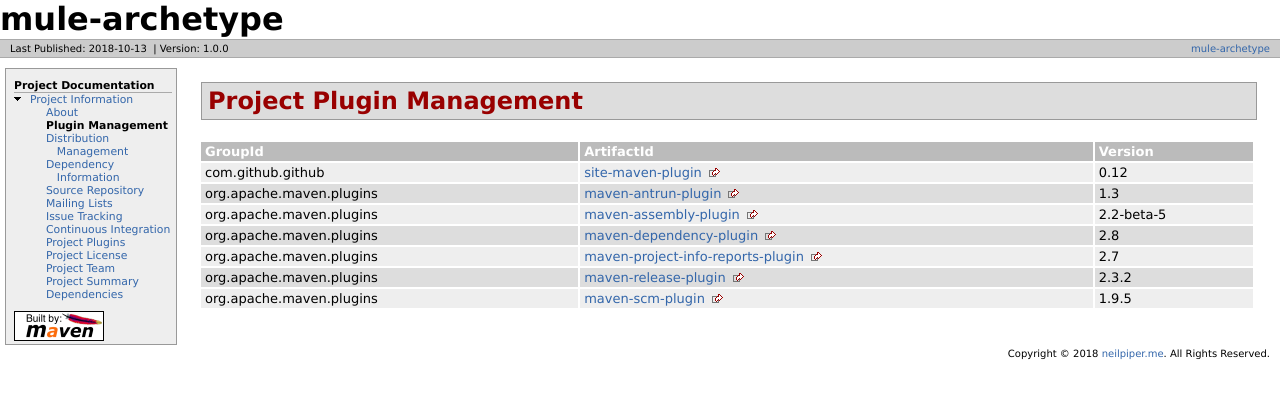
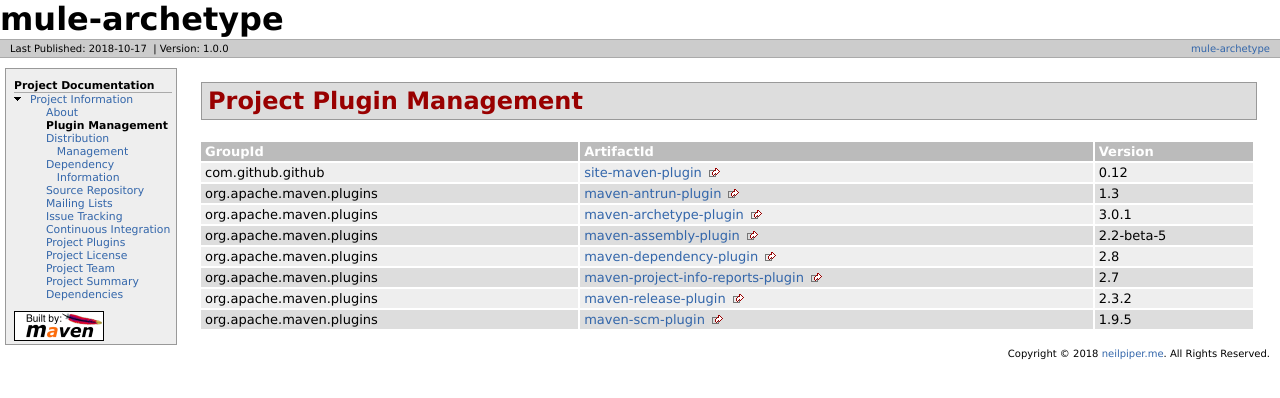
Before and after one commit to mule-solveapuzzle/mule-archetype, a plain HTML site: page plugin-management.html in a window 1280 px wide. Drawn offline with Linux system fonts and the light colour scheme.

Commit message:
Building site for mule-archetype at 1.0.0

```diff
--- a/plugin-management.html
+++ b/plugin-management.html
@@ -1,5 +1,5 @@
 <!DOCTYPE html PUBLIC "-//W3C//DTD XHTML 1.0 Transitional//EN" "http://www.w3.org/TR/xhtml1/DTD/xhtml1-transitional.dtd">
-<!-- Generated by Apache Maven Doxia Site Renderer 1.4 at 2018-10-13 -->
+<!-- Generated by Apache Maven Doxia Site Renderer 1.4 at 2018-10-17 -->
 <html xmlns="http://www.w3.org/1999/xhtml" xml:lang="en" lang="en">
   <head>
     <meta http-equiv="Content-Type" content="text/html; charset=UTF-8" />
@@ -10,7 +10,7 @@
       @import url("./css/site.css");
     </style>
     <link rel="stylesheet" href="./css/print.css" type="text/css" media="print" />
-    <meta name="Date-Revision-yyyymmdd" content="20181013" />
+    <meta name="Date-Revision-yyyymmdd" content="20181017" />
     <meta http-equiv="Content-Language" content="en" />
 
         </head>
@@ -27,7 +27,7 @@
 
 
                 <div class="xleft">
-        <span id="publishDate">Last Published: 2018-10-13</span>
+        <span id="publishDate">Last Published: 2018-10-17</span>
                   &nbsp;| <span id="projectVersion">Version: 1.0.0</span>
                       </div>
             <div class="xright">                    <a href="./" title="mule-archetype">mule-archetype</a>
@@ -115,21 +115,25 @@
 <td>1.3</td></tr>
 <tr class="b">
 <td>org.apache.maven.plugins</td>
+<td><a class="externalLink" href="http://maven.apache.org/archetype/maven-archetype-plugin">maven-archetype-plugin</a></td>
+<td>3.0.1</td></tr>
+<tr class="a">
+<td>org.apache.maven.plugins</td>
 <td><a class="externalLink" href="http://maven.apache.org/plugins/maven-assembly-plugin/">maven-assembly-plugin</a></td>
 <td>2.2-beta-5</td></tr>
-<tr class="a">
+<tr class="b">
 <td>org.apache.maven.plugins</td>
 <td><a class="externalLink" href="http://maven.apache.org/plugins/maven-dependency-plugin/">maven-dependency-plugin</a></td>
 <td>2.8</td></tr>
-<tr class="b">
+<tr class="a">
 <td>org.apache.maven.plugins</td>
 <td><a class="externalLink" href="http://maven.apache.org/plugins/maven-project-info-reports-plugin/">maven-project-info-reports-plugin</a></td>
 <td>2.7</td></tr>
-<tr class="a">
+<tr class="b">
 <td>org.apache.maven.plugins</td>
 <td><a class="externalLink" href="http://maven.apache.org/plugins/maven-release-plugin/">maven-release-plugin</a></td>
 <td>2.3.2</td></tr>
-<tr class="b">
+<tr class="a">
 <td>org.apache.maven.plugins</td>
 <td><a class="externalLink" href="http://maven.apache.org/scm/maven-scm-plugin/">maven-scm-plugin</a></td>
 <td>1.9.5</td></tr></table></div>
```
Also changed, not shown: dependencies.html (+3 -3 lines), dependency-info.html (+3 -3 lines), distribution-management.html (+3 -3 lines), index.html (+3 -3 lines), integration.html (+3 -3 lines), issue-tracking.html (+3 -3 lines), license.html (+4 -4 lines), mail-lists.html (+3 -3 lines), plugins.html (+3 -3 lines), project-info.html (+3 -3 lines), project-summary.html (+3 -3 lines), source-repository.html (+3 -3 lines), team-list.html (+3 -3 lines).
